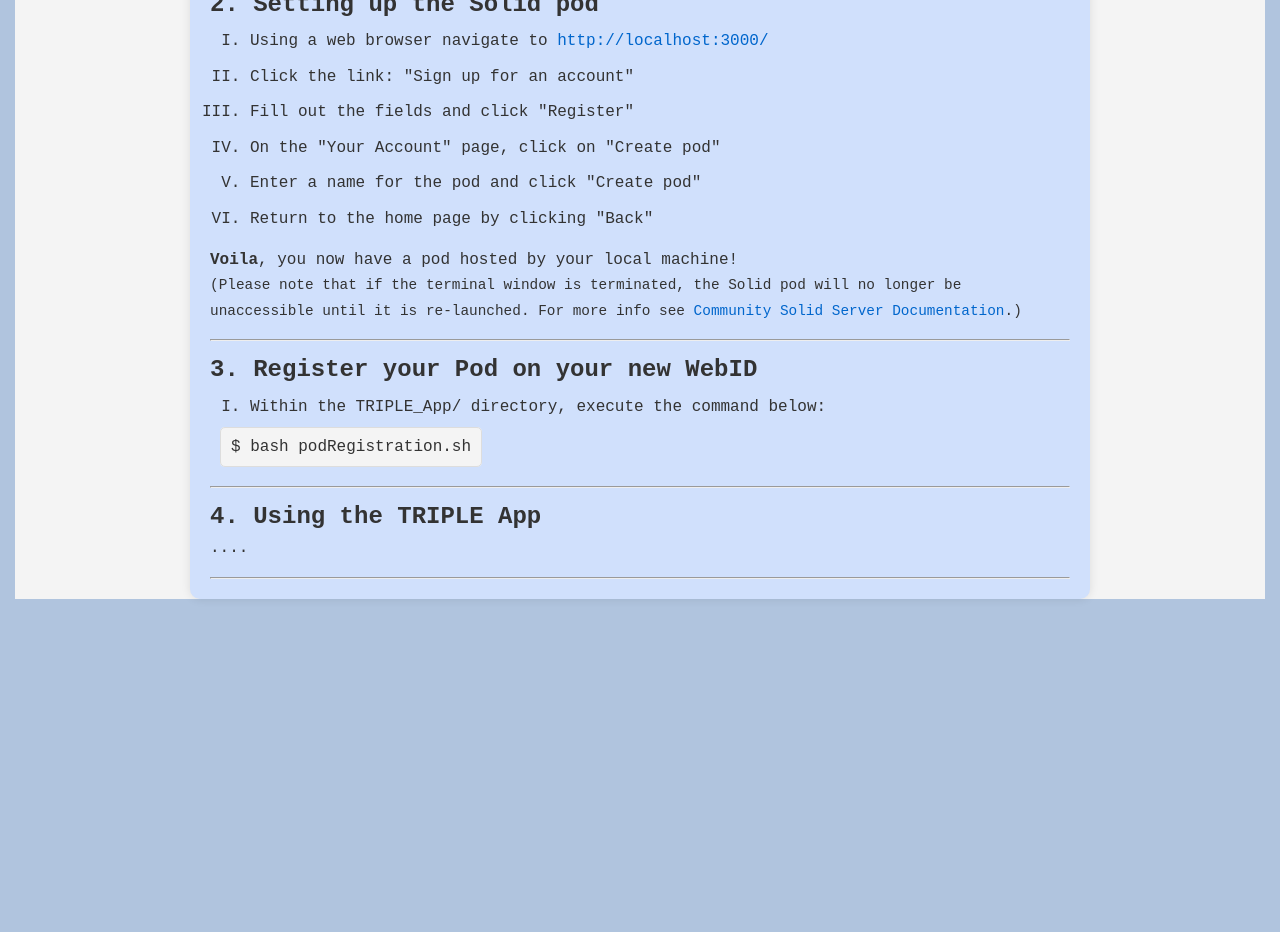
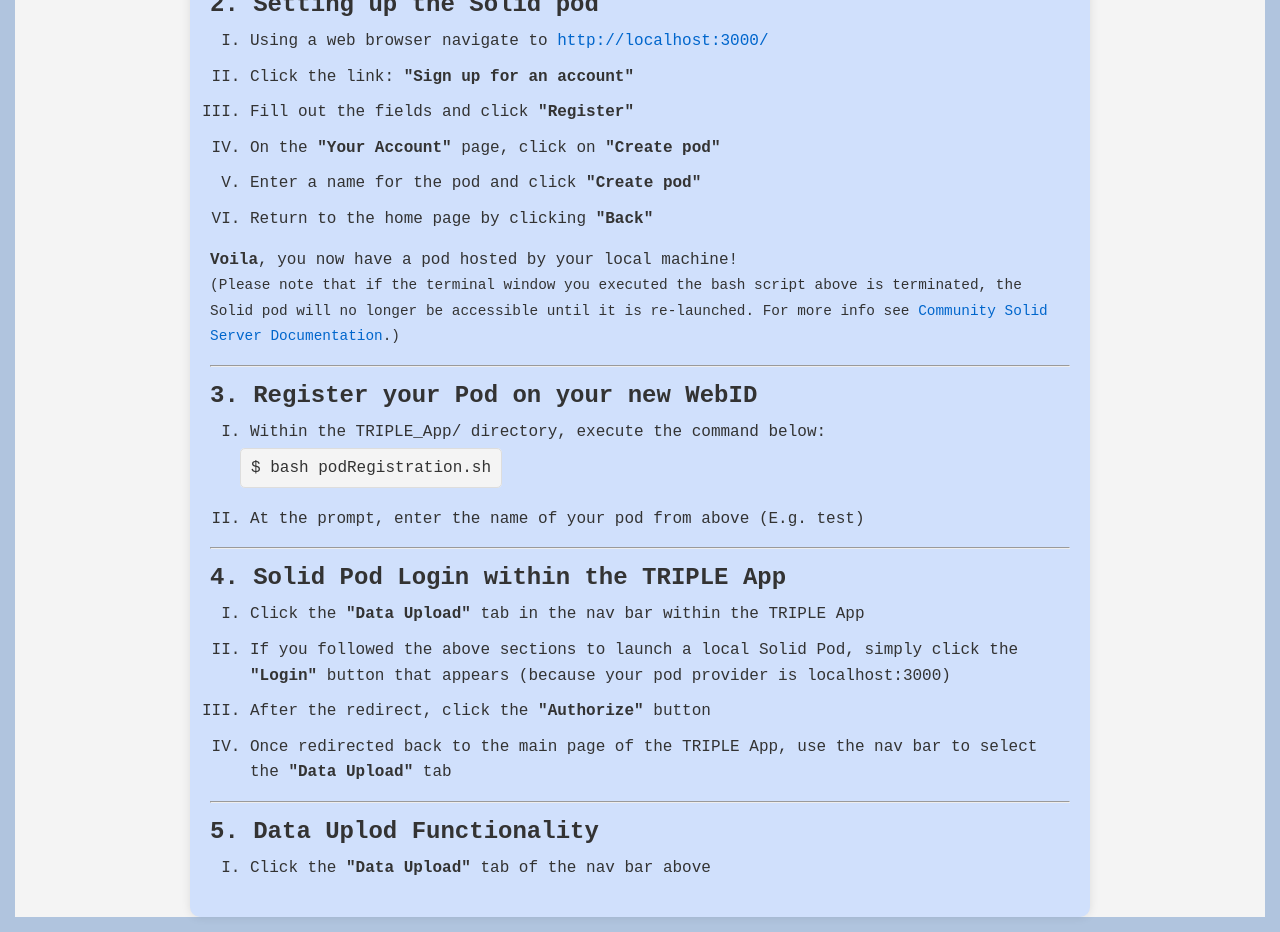
Before and after one commit to KNowledgeOnWebScale/solid-cockpit, a Vue app: page /TRIPLE_App/home in a window 1280 px wide. Shown: the part 840-1772 px from the top of the page. Before the commit the page ends 1454 px from the top, so only its background shows below. Built offline with nearby package versions, Linux system fonts and the light colour scheme; what @comunica/query-sparql-link-traversal-solid, @inrupt/solid-client-authn-browser would draw is missing.

Commit message:
documentation additions and small improvements

```diff
--- a/src/components/LandingPage.vue
+++ b/src/components/LandingPage.vue
@@ -59,38 +59,59 @@
           Using a web browser navigate to
           <a href="http://localhost:3000/">http://localhost:3000/</a>
         </li>
-        <li>Click the link: "Sign up for an account"</li>
-        <li>Fill out the fields and click "Register"</li>
-        <li>On the "Your Account" page, click on "Create pod"</li>
-        <li>Enter a name for the pod and click "Create pod"</li>
-        <li>Return to the home page by clicking "Back"</li>
+        <li>Click the link: <b>"Sign up for an account"</b></li>
+        <li>Fill out the fields and click <b>"Register"</b></li>
+        <li>On the <b>"Your Account"</b> page, click on <b>"Create pod"</b></li>
+        <li>Enter a name for the pod and click <b>"Create pod"</b></li>
+        <li>Return to the home page by clicking <b>"Back"</b></li>
       </ol>
       <p>
         <b>Voila</b>, you now have a pod hosted by your local machine!<br />
         <span class="detail">
-          (Please note that if the terminal window is terminated, the Solid pod will no longer be unaccessible until it is re-launched.
-          For more info see <a href="https://communitysolidserver.github.io/CommunitySolidServer/latest/">Community Solid Server Documentation</a>.)
+          (Please note that if the terminal window you executed the bash script above is terminated,
+          the Solid pod will no longer be accessible until it is re-launched. For more info
+          see
+          <a
+            href="https://communitysolidserver.github.io/CommunitySolidServer/latest/"
+            >Community Solid Server Documentation</a
+          >.)
         </span>
-    </p>
+      </p>
 
       <hr />
 
       <h2 class="req">3. Register your Pod on your new WebID</h2>
       <ol>
         <li>Within the TRIPLE_App/ directory, execute the command below:</li>
+        <pre><code>$ bash podRegistration.sh</code></pre>
+        <li>At the prompt, enter the name of your pod from above (E.g. test)</li>
       </ol>
-      <pre><code>$ bash podRegistration.sh</code></pre>
 
       <hr />
 
-
-      <h2 class="req">4. Using the TRIPLE App</h2>
-      <p>....</p>
+      <h2 class="req">4. Solid Pod Login within the TRIPLE App</h2>
+      <ol>
+        <li>
+          Click the <b>"Data Upload"</b> tab in the nav bar within the TRIPLE
+          App
+        </li>
+        <li>
+          If you followed the above sections to launch a local Solid Pod, simply
+          click the <b>"Login"</b> button that appears (because your pod provider is localhost:3000)
+        </li>
+        <li>After the redirect, click the <b>"Authorize"</b> button</li>
+        <li>
+          Once redirected back to the main page of the TRIPLE App, use the nav
+          bar to select the <b>"Data Upload"</b> tab
+        </li>
+      </ol>
 
       <hr />
 
-
-
+      <h2 class="req">5. Data Uplod Functionality</h2>
+      <ol>
+        <li>Click the <b>"Data Upload"</b> tab of the nav bar above</li>
+      </ol>
     </div>
   </body>
 </template>
@@ -144,7 +165,6 @@
 }
 
 body {
-  font-family: Arial, sans-serif;
   line-height: 1.6;
   margin: 15px;
   background-color: #f4f4f4;
--- a/src/components/PodLogin.vue
+++ b/src/components/PodLogin.vue
@@ -51,7 +51,7 @@
             ></v-alert>
           </div>
 
-          <!-- "Create new pod" directions button -->
+          <!-- "Create new pod" button redirects back to homepage -->
           <v-dialog max-width="500">
             <template v-slot:activator="{ props: activatorProps }">
               <v-btn
@@ -59,15 +59,17 @@
                 color="surface-variant"
                 text="Create New Pod?"
                 variant="flat"
+                @click="homepageRedir"
                 ></v-btn>
             </template>
+
             <!-- "Create new pod" directions pop-up -->
+            <!--
             <template v-slot:default="{ isActive }">
               <v-card title="Pod Creation Instructions:">
                 <v-card-text class="mx-auto">
                   Run in the console: <code>$ bash makePod.sh</code>
                 </v-card-text>
-              <!-- Need to fix BASH script to launch an existing pod (not create a new one) -->
                 <v-card-actions>
                   <v-spacer></v-spacer>
                   <v-btn
@@ -77,6 +79,7 @@
                 </v-card-actions>
               </v-card>
             </template>
+            -->
           </v-dialog>
 
         </div>
@@ -98,7 +101,7 @@
 
 
 <script lang="ts">
-import { startLogin, isLoggedin, currentWebId } from "./login";
+import { startLogin, isLoggedin, currentWebId, redirectToHomepage } from "./login";
 
 export default {
   name: "LoginComponent",
@@ -131,6 +134,13 @@
       this.loggedIn = isLoggedin();
       this.webId = currentWebId();
     },
+    /*
+    Redirects user back to homepage (for "create a pod" directions)
+    uses href to handle the redirect
+    */
+    homepageRedir() {
+      redirectToHomepage()
+    }
   },
   mounted() {
     // Delays the execution loginCheck() on page reload (to avoid async-related errors)
--- a/src/components/PodUpload.vue
+++ b/src/components/PodUpload.vue
@@ -9,40 +9,94 @@
       class="mx-auto"
       color="indigo-darken-3"
     >
-        <!-- The file input section << Want to make this drag and drop? >> -->
+      <!-- The file input section << Want to make this drag and drop eventually...>> -->
       <form id="writeForm">
         <v-file-input
           clearable
-            label="File input"
+          label="Click to select file(s) OR drag and drop a file(s) here"
+          placeholder="Select your files"
           show-size
           type="file"
           @change="uploadFile($event)"
-            ref="file">
+          ref="file"
+          counter
+          multiple
+        >
+          <template v-slot:selection="{ fileNames }">
+            <template v-for="(fileName, index) in fileNames" :key="fileName">
+              <v-chip
+                v-if="index < 2"
+                class="me-2"
+                color="deep-purple-accent-4"
+                size="small"
+                label
+              >
+                {{ fileName }}
+              </v-chip>
+
+              <span
+                v-else-if="index === 2"
+                class="text-overline text-grey-darken-3 mx-2"
+              >
+                +{{ files.length - 2 }} File(s)
+              </span>
+            </template>
+          </template>
         </v-file-input>
         <!-- Button that sends the uploaded file to the connected Pod -->
-          <v-btn
-            variant="tonal"
-            rounded="xs"
-            @click="submitUpload">
+        <v-btn variant="tonal" rounded="xs" @click="submitUpload">
           Upload
         </v-btn>
       </form>
+
+      <div v-if="this.pod === 'Error: probably not logged in'">
+        <v-alert
+          class="mx-auto"
+          title="There was an error with the file(s) upload!"
+          type="error"
+          icon="$error"
+          ><b>Try logging out and logging back in!</b></v-alert
+        >
+      </div>
+      <div v-else>
+        <div id="fileUploaded" v-if="fileUploaded">
+          <v-alert
+            class="mx-auto"
+            title="File(s) successfully uploaded!"
+            type="success"
+            icon="$success"
+            >(File(s) can be found in the <b>{{ this.pod }}uploads/</b> directory
+            of your pod)</v-alert
+          >
+        </div>
+      </div>
     </v-card>
   </v-container>
+
+  <hr />
+
+  <body>
+    <h2 class="req">Data Uplod Guide</h2>
+    <ol>
+      <li>Click the <b>"File Input"</b> bar above or drag and drop a file</li>
+      <li>Select the local file(s) you wish to upload</li>
+      <li>Click the <b>"Upload"</b> button</li>
+      <li>Voila! Your files should then be in your pod.</li>
+    </ol>
+  </body>
 </template>
 
-
 <script lang="ts">
-import { getPodURLs, handleFiles } from './fileUpload';
-import { currentWebId } from './login';
+import { getPodURLs, handleFiles } from "./fileUpload";
+import { currentWebId } from "./login";
 
 export default {
   data() {
     return {
-      webId: '',
+      webId: "",
       podURLs: [],
-      pod: '',
-      fileToUpload: null,
+      pod: "",
+      fileUploaded: false,
       files: FileList,
     };
   },
@@ -53,8 +107,8 @@
   */
     async getPodURL() {
       this.webId = currentWebId(); // fetches user webID from login.ts
-    this.podURLs = await getPodURLs(this.webId);  // calls async function to get Pod URLs
-    this.pod = this.podURLs[0];   // can fix this to handle multiple pods (<< FUTURE >>)
+      this.podURLs = await getPodURLs(this.webId); // calls async function to get Pod URLs
+      this.pod = this.podURLs[0]; // can fix this to handle multiple pods (<< FUTURE >>)
     },
     /*
   Calls uploadFile() from fileUpload.ts to upload a file to the user's pod.
@@ -68,9 +122,10 @@
   'files' variable is a FileList that contains references to all files selected using the upload UI.
   */
     submitUpload() {
-    console.log(this.pod)
+      console.log(this.pod);
       handleFiles(this.files, this.pod);
-  }
+      this.fileUploaded = true;
+    },
   },
   mounted() {
     // Delays the execution of these functions on page reload (to avoid async-related errors)
@@ -78,13 +133,57 @@
       this.getPodURL();
     }, 200);
   },
-  props: {
-  }
-}
+  props: {},
+};
 </script>
 
+<style scoped>
+body {
+  line-height: 1.6;
+  margin: 15px;
+  font-family: "Courier New", monospace;
+  max-width: 900px;
+  margin: auto;
+  padding: 20px;
+  background: #d0e0fc;
+  border-radius: 10px;
+  box-shadow: 0 0 10px rgba(0, 0, 0, 0.1);
+}
 
-<style scoped>
+.container {
+  font-family: "Courier New", monospace;
+  max-width: 900px;
+  margin: auto;
+  padding: 20px;
+  background: #d0e0fc;
+  border-radius: 10px;
+  box-shadow: 0 0 10px rgba(0, 0, 0, 0.1);
+}
 
+.v-btn {
+  margin-left: 15px;
+  margin-bottom: 15px;
+}
 
+ul,
+ol {
+  margin-left: 20px;
+  margin-bottom: 15px;
+  margin-top: 5px;
+}
+
+ol li {
+  margin-bottom: 10px;
+  margin-left: 20px;
+  list-style-type: upper-roman;
+  align-items: Left;
+}
+
+.guide {
+  text-align: Left;
+}
+
+.req {
+  margin-top: 10px;
+}
 </style>
--- a/src/components/login.ts
+++ b/src/components/login.ts
@@ -54,6 +54,13 @@
 }
 
 /**
+ * Redirects the user back to the TRIPLE App homepage
+*/
+function redirectToHomepage(): void {
+  window.location.href = new URL("/TRIPLE_App/", window.location.href).toString()
+}
+
+/**
  * Checks if the current User is logged-in to a Solid Pod after page-reload.
 */
 async function handleRedirectAfterPageLoad(): Promise<void> {
@@ -65,4 +72,4 @@
 }
 
 
-export { startLogin, isLoggedin, handleRedirectAfterPageLoad, currentWebId, session }
+export { startLogin, isLoggedin, handleRedirectAfterPageLoad, currentWebId, redirectToHomepage, session }
```
Lines whose indentation alone changed are shown as unchanged.
